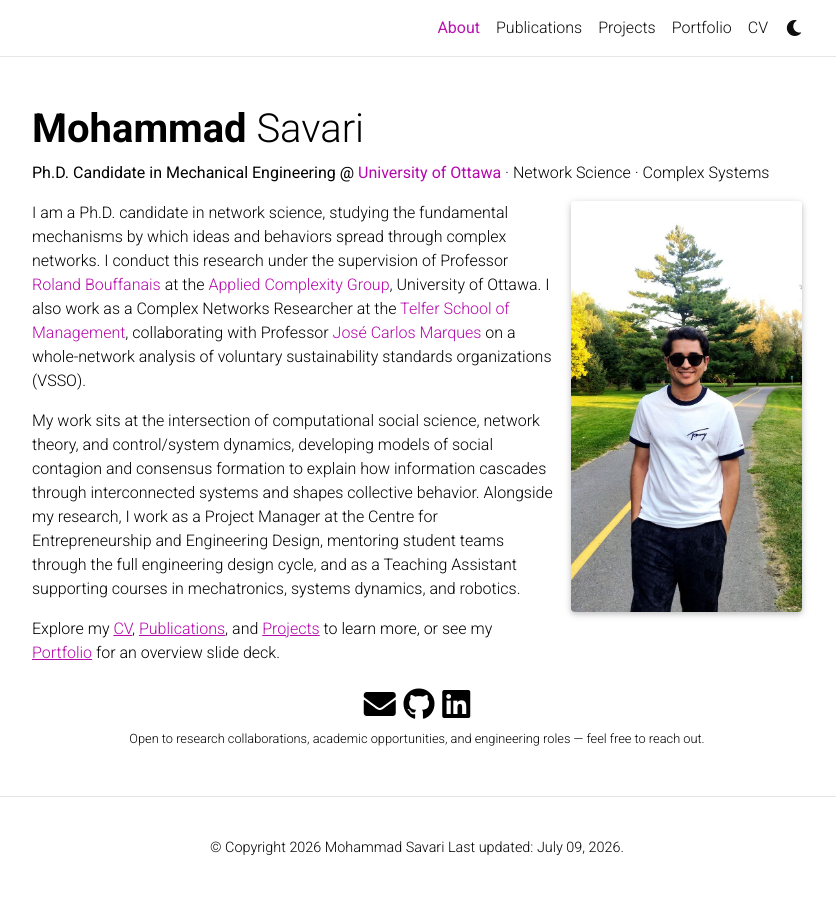
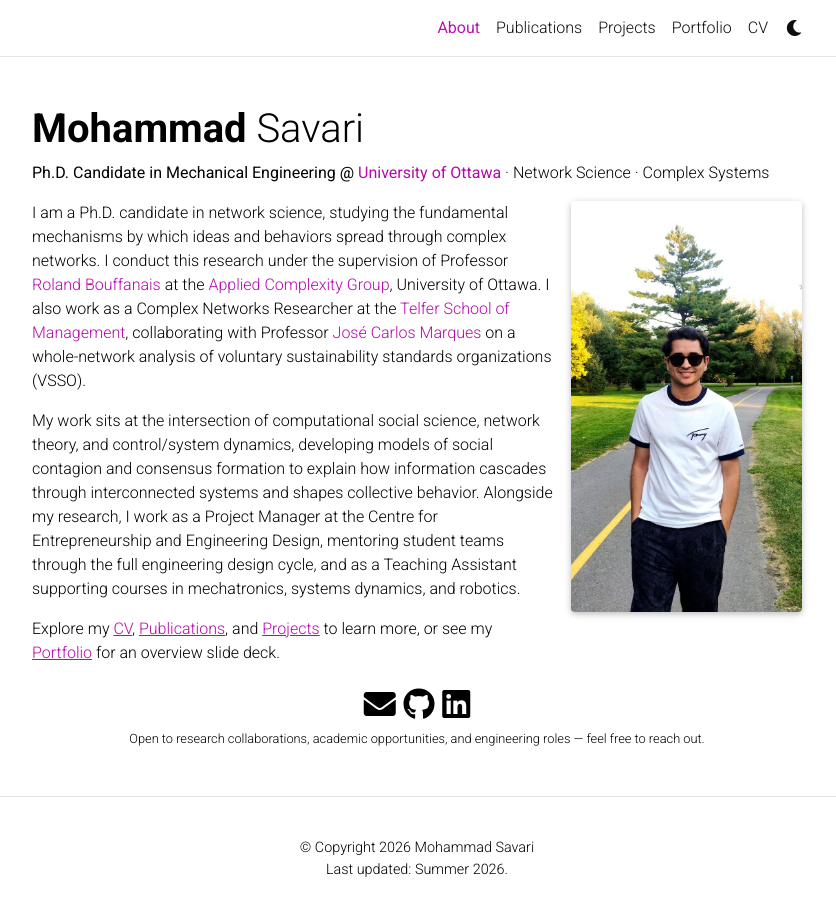
Before and after one commit to MohammadSavari/MohammadSavari.github.io, a Jekyll site: the page built from _pages/about.md, in a window 1280 px wide. Shown: the whole page, without its empty margins (223-1059 px from the left). Built offline with Jekyll 4.4.1, drawn with Linux system fonts in a browser that asks for light colours; comment, search, counter and statistics services are not loaded; a style sheet for code colours, icons or effects is not loaded.

```diff
--- a/_includes/footer.html
+++ b/_includes/footer.html
@@ -19,7 +19,8 @@
         <a href="{{ site.url }}{{ site.baseurl }}{{ site.impressum_path }}">Impressum</a>.
         {%- endif -%}
         {%- if site.last_updated -%}
-        Last updated: {{ "now" | date: '%B %d, %Y' }}.
+        <br>
+        Last updated: {{ last_updated_season }} {{ "now" | date: '%Y' }}.
         {%- endif %}
       </div>
     </footer>
@@ -31,7 +32,8 @@
         <a href="{{ site.url }}{{ site.baseurl }}{{ site.impressum_path }}">Impressum</a>.
         {%- endif -%}
         {%- if site.last_updated -%}
-        Last updated: {{ "now" | date: '%B %d, %Y' }}.
+        <br>
+        Last updated: {{ last_updated_season }} {{ "now" | date: '%Y' }}.
         {%- endif %}
       </div>
     </footer>
```
